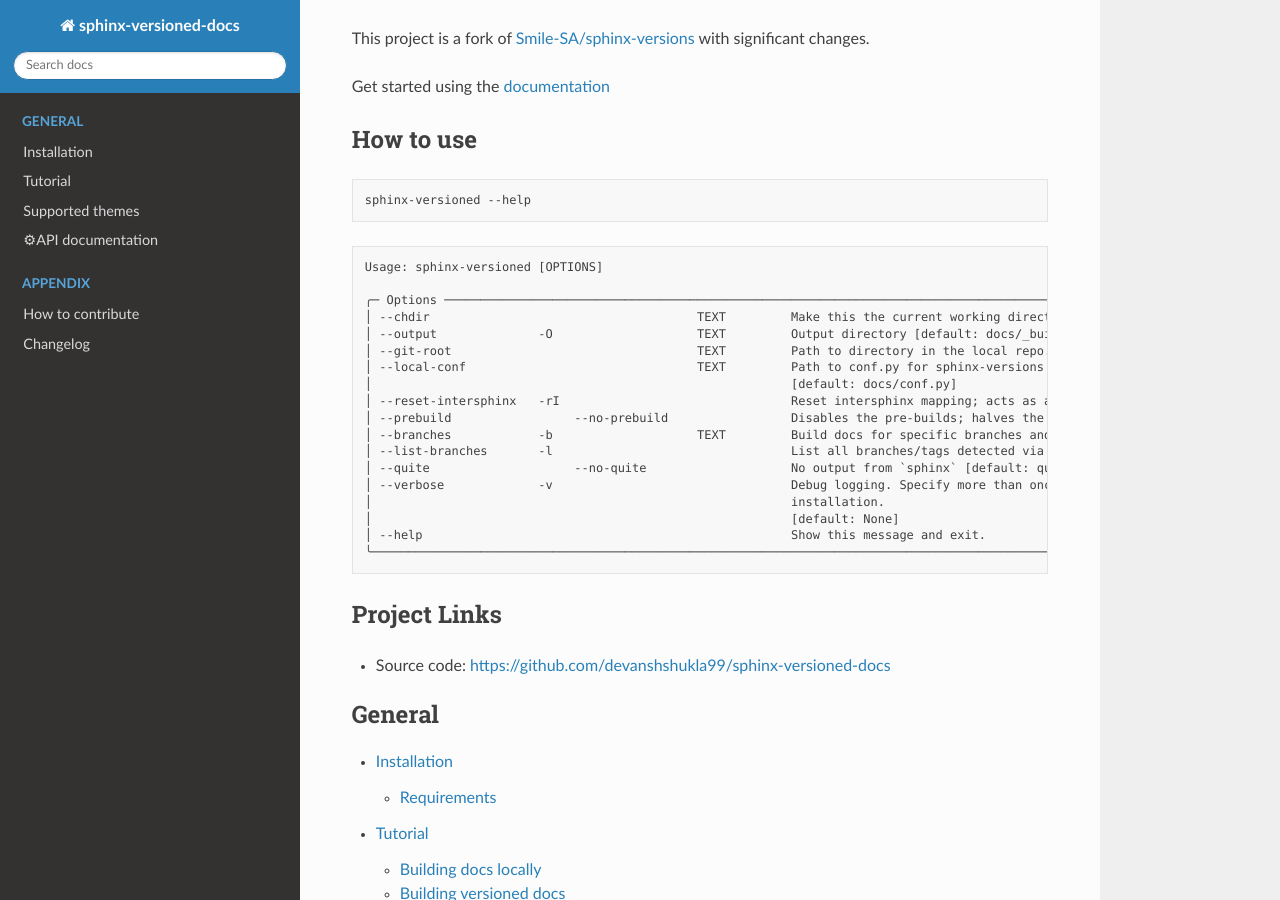
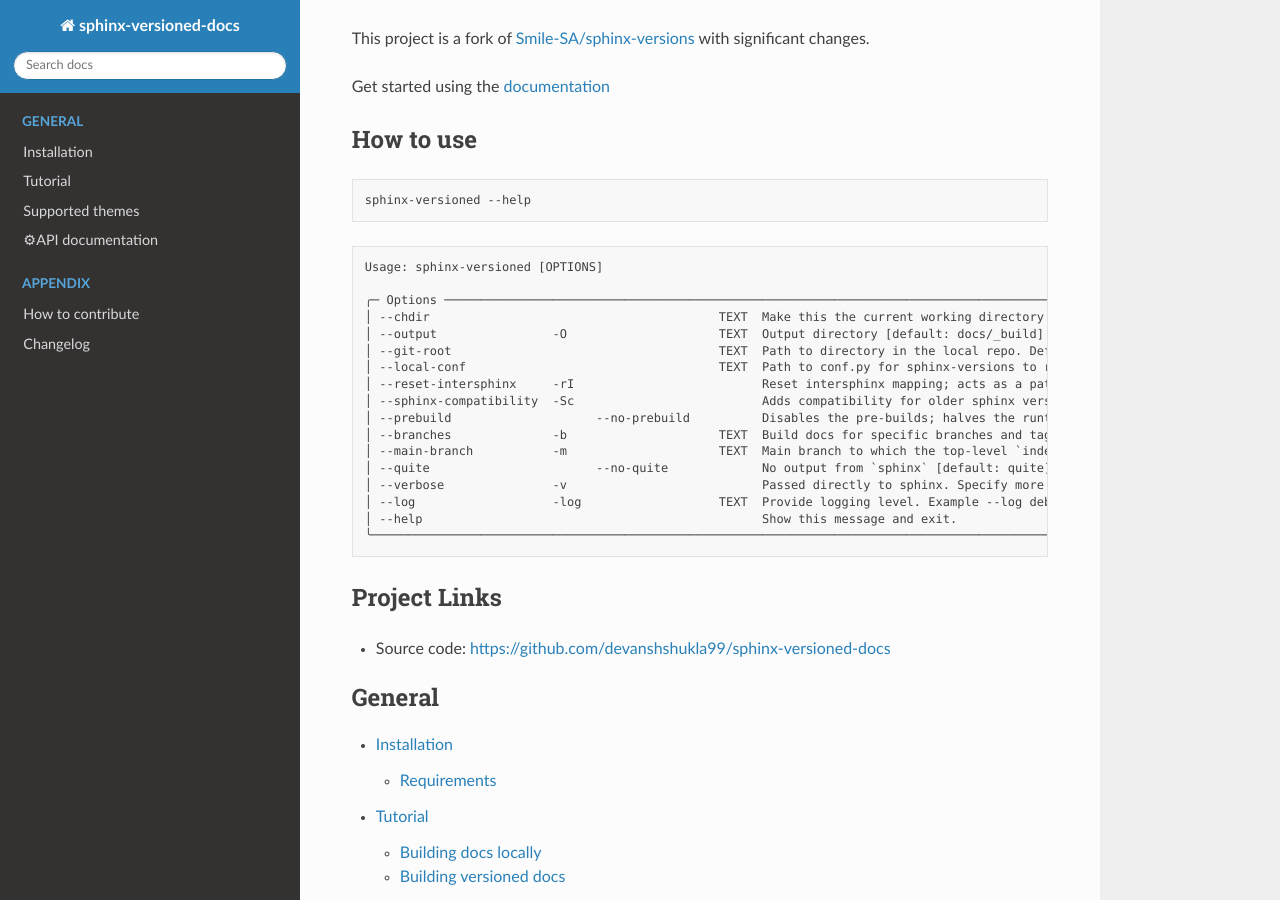
Before and after one commit to devanshshukla99/sphinx-versioned-docs, a Sphinx documentation site: the page built from docs/index.rst, in a window 1280 px wide and 900 px high, scrolled down 506 px. Built offline with Sphinx 7.4.7 and the Read the Docs theme 2.0.0, drawn with Linux system fonts in a browser that asks for light colours.

Commit message:
some doc changes

```diff
--- a/README.rst
+++ b/README.rst
@@ -26,22 +26,21 @@
 
     Usage: sphinx-versioned [OPTIONS]
 
-    ╭─ Options ───────────────────────────────────────────────────────────────────────────────────────────────────────────────────────────╮
-    │ --chdir                                     TEXT         Make this the current working directory before running. [default: None]    │
-    │ --output              -O                    TEXT         Output directory [default: docs/_build]                                    │
-    │ --git-root                                  TEXT         Path to directory in the local repo. Default is CWD.                       │
-    │ --local-conf                                TEXT         Path to conf.py for sphinx-versions to read config from.                   │
-    │                                                          [default: docs/conf.py]                                                    │
-    │ --reset-intersphinx   -rI                                Reset intersphinx mapping; acts as a patch for issue #17                   │
-    │ --prebuild                 --no-prebuild                 Disables the pre-builds; halves the runtime [default: prebuild]            │
-    │ --branches            -b                    TEXT         Build docs for specific branches and tags [default: None]                  │
-    │ --list-branches       -l                                 List all branches/tags detected via GitPython                              │
-    │ --quite                    --no-quite                    No output from `sphinx` [default: quite]                                   │
-    │ --verbose             -v                                 Debug logging. Specify more than once for more logging.                    │
-    │                                                          installation.                                                              │
-    │                                                          [default: None]                                                            │
-    │ --help                                                   Show this message and exit.                                                │
-    ╰─────────────────────────────────────────────────────────────────────────────────────────────────────────────────────────────────────╯
+    ╭─ Options ─────────────────────────────────────────────────────────────────────────────────────────────────────────────────────────────────────────────────╮
+    │ --chdir                                        TEXT  Make this the current working directory before running. [default: None]                              │
+    │ --output                -O                     TEXT  Output directory [default: docs/_build]                                                              │
+    │ --git-root                                     TEXT  Path to directory in the local repo. Default is CWD.                                                 │
+    │ --local-conf                                   TEXT  Path to conf.py for sphinx-versions to read config from. [default: docs/conf.py]                     │
+    │ --reset-intersphinx     -rI                          Reset intersphinx mapping; acts as a patch for issue #17                                             │
+    │ --sphinx-compatibility  -Sc                          Adds compatibility for older sphinx versions by monkey patching certain functions.                   │
+    │ --prebuild                    --no-prebuild          Disables the pre-builds; halves the runtime [default: prebuild]                                      │
+    │ --branches              -b                     TEXT  Build docs for specific branches and tags [default: None]                                            │
+    │ --main-branch           -m                     TEXT  Main branch to which the top-level `index.html` redirects to. [default: main]                        │
+    │ --quite                       --no-quite             No output from `sphinx` [default: quite]                                                             │
+    │ --verbose               -v                           Passed directly to sphinx. Specify more than once for more logging in sphinx.                        │
+    │ --log                   -log                   TEXT  Provide logging level. Example --log debug, default=info [default: info]                             │
+    │ --help                                               Show this message and exit.                                                                          │
+    ╰───────────────────────────────────────────────────────────────────────────────────────────────────────────────────────────────────────────────────────────╯
 
 .. |versions| image:: https://img.shields.io/pypi/pyversions/sphinx-versioned-docs.svg?logo=python&logoColor=FBE072
     :target: https://pypi.org/project/sphinx-versioned-docs/
--- a/setup.cfg
+++ b/setup.cfg
@@ -36,7 +36,6 @@
     typer>=0.9.0
     rich
 
-
 [options.packages.find]
 exclude =
     tests
```
Also changed, not shown: docs/tutorial.rst (+6 -6 lines), 1 other file.
